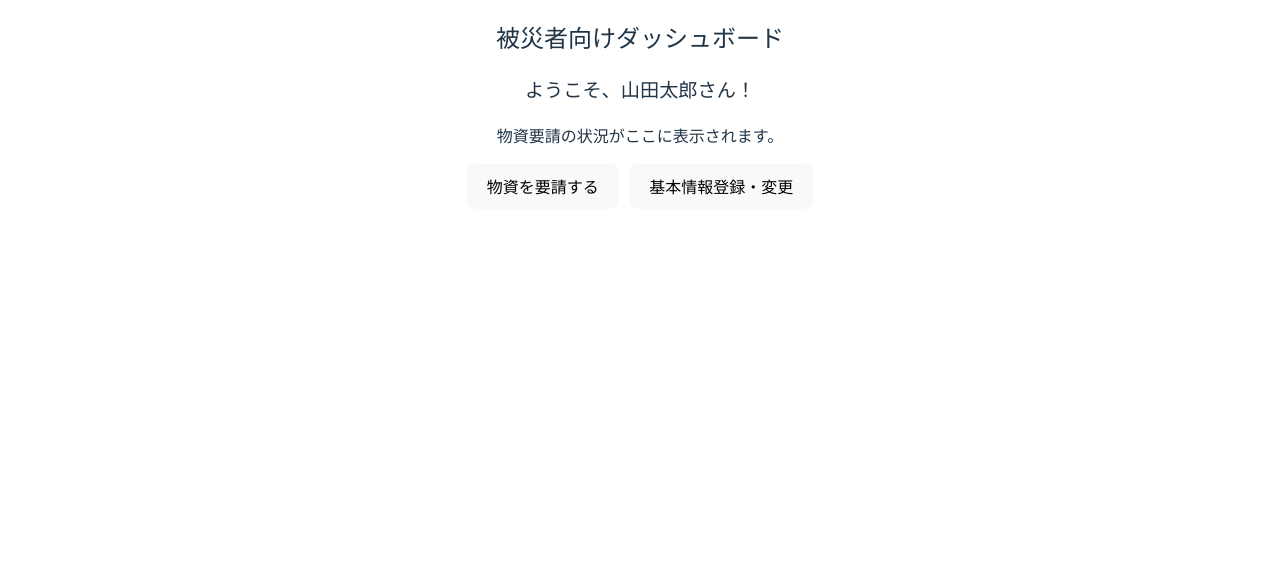
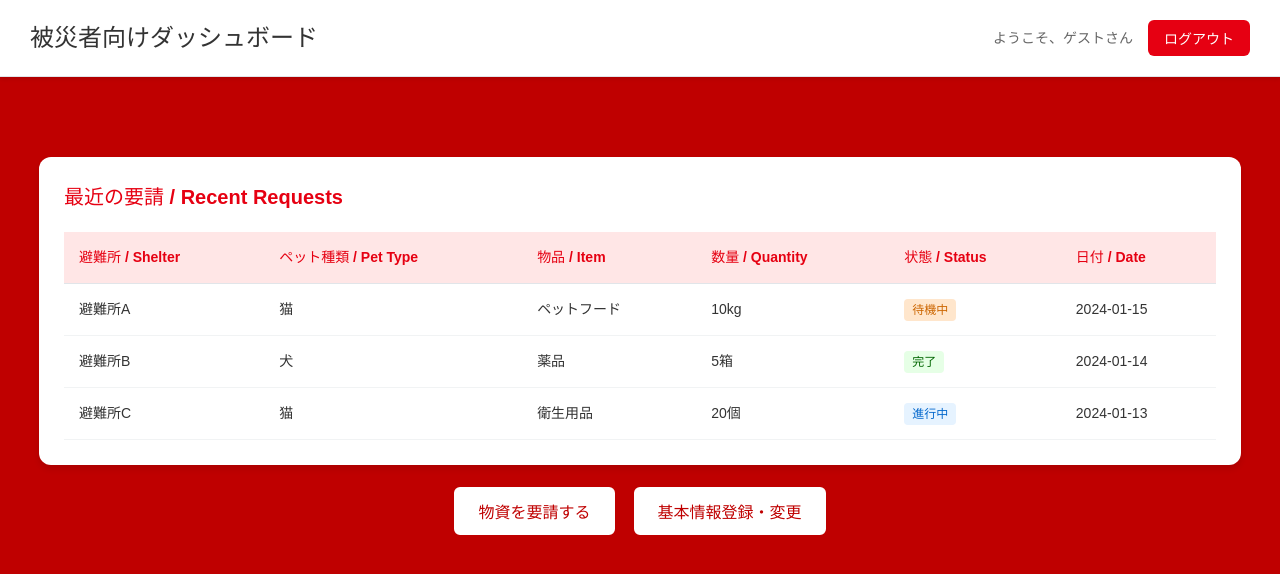
Before and after one commit to ShinjiroTsuku/Ani-Aide_Rakuten_Hackathon, a React (Vite) app in the folder frontend/: page /victim/dashboard in a window 1280 px wide. Shown: the top 574 px of the page. Built offline with nearby package versions, Linux system fonts and the light colour scheme.

Commit message:
被災者画面のUI統一

```diff
--- /dev/null
+++ b/frontend/src/components/victim/CompletePage.css
@@ -0,0 +1,84 @@
+/* frontend/src/components/victim/CompletePage.css
+
+/* 全体を中央に配置するコンテナ */
+.victim-page-container {
+  min-height: 100vh;
+  display: flex;
+  align-items: center;
+  justify-content: center;
+  background-color: #BF0000; /* ページ背景色 */
+  padding: 24px;
+}
+
+/* カード形式のコンテナ */
+.victim-card {
+  width: 100%;
+  max-width: 560px;
+  background-color: #ffffff;
+  border-radius: 12px;
+  padding: 28px 24px;
+  box-shadow: 0 1px 2px rgba(0, 0, 0, 0.04), 0 6px 24px rgba(0, 0, 0, 0.08);
+  text-align: center;
+}
+
+/* タイトルのスタイル */
+.victim-title {
+  margin: 0;
+  margin-bottom: 12px;
+  font-size: 24px;
+  color: #333333;
+  font-weight: 800;
+}
+
+/* テキストのスタイル */
+.victim-text {
+  margin: 0;
+  color: #555555;
+  font-size: 16px;
+  line-height: 1.6;
+}
+
+/* ボタンを並べるコンテナ */
+.victim-actions {
+  display: flex;
+  flex-direction: column; /* ボタンを縦に並べる */
+  gap: 12px; /* ボタン間の余白 */
+  margin-top: 24px;
+}
+
+/* 共通ボタンのスタイル */
+.victim-link-button {
+  text-decoration: none; /* Linkタグのデフォルトの下線を消す */
+}
+
+.victim-primary-btn,
+.victim-secondary-btn {
+  width: 100%;
+  padding: 12px 16px;
+  border: 1px solid #BF0000;
+  border-radius: 10px;
+  font-size: 16px;
+  font-weight: 800;
+  cursor: pointer;
+  transition: all 0.2s ease;
+}
+
+/* プライマリボタン（確定・要請状況確認） */
+.victim-primary-btn {
+  background-color: #BF0000;
+  color: #ffffff;
+}
+
+.victim-primary-btn:hover {
+  background-color: #a00000;
+}
+
+/* セカンダリボタン（戻る・トップに戻る） */
+.victim-secondary-btn {
+  background-color: #ffffff;
+  color: #BF0000;
+}
+
+.victim-secondary-btn:hover {
+  background-color: #f5f5f5;
+}
--- a/frontend/src/components/victim/CompletePage.jsx
+++ b/frontend/src/components/victim/CompletePage.jsx
@@ -1,20 +1,23 @@
 // frontend/src/components/victim/CompletePage.jsx
 import React from 'react';
 import { Link } from 'react-router-dom';
+import './CompletePage.css'; // 新しいCSSファイルをインポート
 
 function CompletePage() {
   return (
-    <div>
-      <h2>完了画面</h2>
-      <p>物資要請が完了しました。</p>
-      <nav>
-        <Link to="/victim/dashboard">
-          <button>要請状況を確認する</button>
-        </Link>
-        <Link to="/">
-          <button style={{ marginLeft: '10px' }}>トップに戻る</button>
-        </Link>
-      </nav>
+    <div className="victim-page-container">
+      <div className="victim-card">
+        <h2 className="victim-title">完了</h2>
+        <p className="victim-text">物資要請が完了しました。</p>
+        <nav className="victim-actions">
+          <Link to="/victim/dashboard" className="victim-link-button">
+            <button className="victim-primary-btn">要請状況を確認する</button>
+          </Link>
+          <Link to="/" className="victim-link-button">
+            <button className="victim-secondary-btn">トップに戻る</button>
+          </Link>
+        </nav>
+      </div>
     </div>
   );
 }
--- /dev/null
+++ b/frontend/src/components/victim/ConfirmPage.css
@@ -0,0 +1,84 @@
+/* frontend/src/components/victim/ConfirmPage.css
+
+/* 全体を中央に配置するコンテナ */
+.victim-page-container {
+  min-height: 100vh;
+  display: flex;
+  align-items: center;
+  justify-content: center;
+  background-color: #BF0000; /* ページ背景色 */
+  padding: 24px;
+}
+
+/* カード形式のコンテナ */
+.victim-card {
+  width: 100%;
+  max-width: 560px;
+  background-color: #ffffff;
+  border-radius: 12px;
+  padding: 28px 24px;
+  box-shadow: 0 1px 2px rgba(0, 0, 0, 0.04), 0 6px 24px rgba(0, 0, 0, 0.08);
+  text-align: center;
+}
+
+/* タイトルのスタイル */
+.victim-title {
+  margin: 0;
+  margin-bottom: 12px;
+  font-size: 24px;
+  color: #333333;
+  font-weight: 800;
+}
+
+/* テキストのスタイル */
+.victim-text {
+  margin: 0;
+  color: #555555;
+  font-size: 16px;
+  line-height: 1.6;
+}
+
+/* ボタンを並べるコンテナ */
+.victim-actions {
+  display: flex;
+  flex-direction: column; /* ボタンを縦に並べる */
+  gap: 12px; /* ボタン間の余白 */
+  margin-top: 24px;
+}
+
+/* 共通ボタンのスタイル */
+.victim-link-button {
+  text-decoration: none; /* Linkタグのデフォルトの下線を消す */
+}
+
+.victim-primary-btn,
+.victim-secondary-btn {
+  width: 100%;
+  padding: 12px 16px;
+  border: 1px solid #BF0000;
+  border-radius: 10px;
+  font-size: 16px;
+  font-weight: 800;
+  cursor: pointer;
+  transition: all 0.2s ease;
+}
+
+/* プライマリボタン（確定・要請状況確認） */
+.victim-primary-btn {
+  background-color: #BF0000;
+  color: #ffffff;
+}
+
+.victim-primary-btn:hover {
+  background-color: #a00000;
+}
+
+/* セカンダリボタン（戻る・トップに戻る） */
+.victim-secondary-btn {
+  background-color: #ffffff;
+  color: #BF0000;
+}
+
+.victim-secondary-btn:hover {
+  background-color: #f5f5f5;
+}
--- a/frontend/src/components/victim/ConfirmPage.jsx
+++ b/frontend/src/components/victim/ConfirmPage.jsx
@@ -1,20 +1,25 @@
 // frontend/src/components/victim/ConfirmPage.jsx
 import React from 'react';
 import { Link, useNavigate } from 'react-router-dom';
+import './ConfirmPage.css'; // 新しいCSSファイルをインポート
 
 function ConfirmPage() {
   const navigate = useNavigate();
 
   return (
-    <div>
-      <h2>確認画面</h2>
-      <p>要請内容に間違いがないかご確認ください。</p>
-      <Link to="/victim/complete">
-        <button>確定</button>
-      </Link>
-      <button onClick={() => navigate(-1)} style={{ marginLeft: '10px' }}>
-        戻る
-      </button>
+    <div className="victim-page-container">
+      <div className="victim-card">
+        <h2 className="victim-title">要請内容確認</h2>
+        <p className="victim-text">要請内容に間違いがないかご確認ください。</p>
+        <div className="victim-actions">
+          <Link to="/victim/complete" className="victim-link-button">
+            <button className="victim-primary-btn">確定</button>
+          </Link>
+          <button onClick={() => navigate(-1)} className="victim-secondary-btn">
+            戻る
+          </button>
+        </div>
+      </div>
     </div>
   );
 }
--- /dev/null
+++ b/frontend/src/components/victim/DashboardPage.css
@@ -0,0 +1,137 @@
+/* src/components/victim/DashboardPage.css */
+.dashboard-container {
+  display: flex;
+  flex-direction: column;
+  min-height: 100vh;
+  background-color: #BF0000;
+  font-family: Arial, sans-serif;
+  color: #333;
+}
+
+.dashboard-header {
+  display: flex;
+  justify-content: space-between;
+  align-items: center;
+  padding: 20px 40px;
+  background-color: #fff;
+  border-bottom: 1px solid #ddd;
+  box-shadow: 0 2px 4px rgba(0, 0, 0, 0.05);
+}
+
+.dashboard-header h1 {
+  font-size: 24px;
+  margin: 0;
+}
+
+.user-info {
+  display: flex;
+  align-items: center;
+  gap: 15px;
+}
+
+.logout-btn {
+  background-color: #f44336;
+  color: white;
+  border: none;
+  padding: 8px 16px;
+  border-radius: 5px;
+  cursor: pointer;
+  transition: background-color 0.3s;
+}
+
+.logout-btn:hover {
+  background-color: #d32f2f;
+}
+
+.dashboard-nav {
+  display: flex;
+  gap: 15px;
+  margin-top: 20px;
+}
+
+.nav-button {
+  padding: 12px 24px;
+  font-size: 16px; /* JSXでは数値だが、CSSでは単位(px)が必要 */
+  font-weight: 700;
+  border-radius: 8px;
+  cursor: pointer;
+}
+
+.primary-button {
+  background-color: #fff;
+  color: #BF0000;
+  border: 2px solid #BF0000;
+}
+
+.secondary-button {
+  background-color: #fff;
+  color: #BF0000;
+  border: 2px solid #BF0000;
+}
+
+.dashboard-main {
+  flex-grow: 1;
+  display: flex;
+  flex-direction: column;
+  align-items: center;
+
+  text-align: center;
+  padding-top: 40px; /* ヘッダーとの間に余白 */
+  width: 100%;
+}
+
+.recent-requests {
+  width: 90%; /* 親要素の幅に合わせて広げる */
+  margin-top: 40px;
+  background: white;
+  padding: 20px;
+  border-radius: 10px;
+  box-shadow: 0 4px 6px rgba(0, 0, 0, 0.1);
+  text-align: left;
+}
+
+.recent-requests h3 {
+  font-size: 1.5rem;
+  margin-bottom: 20px;
+  color: #333;
+}
+
+.requests-table {
+  width: 100%;
+  overflow-x: auto; /* 表が画面からはみ出る場合にスクロール可能にする */
+}
+
+.requests-table table {
+  width: 100%;
+  border-collapse: collapse; /* セルのボーダーを結合 */
+}
+
+.requests-table th, .requests-table td {
+  padding: 12px 15px;
+  border-bottom: 1px solid #eee;
+  text-align: left;
+}
+
+.requests-table thead tr {
+  background-color: #f8f9fa;
+}
+
+.status-badge {
+  padding: 5px 10px;
+  border-radius: 20px;
+  font-size: 0.8rem;
+  font-weight: bold;
+  color: white;
+}
+
+.status-badge.pending {
+  background-color: #ffc107; /* 待機中 */
+}
+
+.status-badge.completed {
+  background-color: #28a745; /* 完了 */
+}
+
+.status-badge.in-progress {
+  background-color: #007bff; /* 進行中 */
+}
--- a/frontend/src/components/victim/DashboardPage.jsx
+++ b/frontend/src/components/victim/DashboardPage.jsx
@@ -1,35 +1,88 @@
-import React from 'react';
-import { Link } from 'react-router-dom';
+// frontend/src/components/victim/DashboardPage.jsx
+import React, { useState, useEffect } from 'react';
+import { Link, useLocation, useNavigate } from 'react-router-dom';
+import './DashboardPage.css';
 
 function DashboardPage() {
-  // ユーザーの名前を直接変数に代入
-  const name = "山田太郎";
+  const location = useLocation();
+  const navigate = useNavigate();
+
+  const userEmail = location.state?.userEmail || 'ゲスト';
+
+  const handleLogout = () => {
+    navigate('/victim/login');
+  };
+
+  // ★ここに仮の要請データを追加
+  const mockRecentRequests = [
+    { id: 1, shelter: '避難所A', petType: '猫', item: 'ペットフード', quantity: '10kg', status: 'pending', date: '2024-01-15' },
+    { id: 2, shelter: '避難所B', petType: '犬', item: '薬品', quantity: '5箱', status: 'completed', date: '2024-01-14' },
+    { id: 3, shelter: '避難所C', petType: '猫', item: '衛生用品', quantity: '20個', status: 'in-progress', date: '2024-01-13' },
+  ];
 
   return (
-    <div>
-      <h2>被災者向けダッシュボード</h2>
-      {/* ログインしたユーザーの名前を表示 */}
-      <p style={{ fontSize: '1.2rem', fontWeight: 'bold' }}>ようこそ、{name}さん！</p>
-      <p>物資要請の状況がここに表示されます。</p>
-      <nav>
+    <div className="dashboard-container">
+      <header className="dashboard-header">
+        <h1>被災者向けダッシュボード</h1>
+        <div className="user-info">
+          <span>ようこそ、{userEmail}さん</span>
+          <button className="logout-btn" onClick={handleLogout}>
+            ログアウト
+          </button>
+        </div>
+      </header>
+
+      <main className="dashboard-main">
+
+        {/* ★ここに表を追加 */}
+        <div className="recent-requests">
+          <h3>最近の要請 / Recent Requests</h3>
+          <div className="requests-table">
+            <table>
+              <thead>
+                <tr>
+                  <th>避難所 / Shelter</th>
+                  <th>ペット種類 / Pet Type</th>
+                  <th>物品 / Item</th>
+                  <th>数量 / Quantity</th>
+                  <th>状態 / Status</th>
+                  <th>日付 / Date</th>
+                </tr>
+              </thead>
+              <tbody>
+                {mockRecentRequests.map(request => (
+                  <tr key={request.id}>
+                    <td>{request.shelter}</td>
+                    <td>{request.petType}</td>
+                    <td>{request.item}</td>
+                    <td>{request.quantity}</td>
+                    <td>
+                      <span className={`status-badge ${request.status}`}>
+                        {request.status === 'pending' ? '待機中' :
+                         request.status === 'completed' ? '完了' : '進行中'}
+                      </span>
+                    </td>
+                    <td>{request.date}</td>
+                  </tr>
+                ))}
+              </tbody>
+            </table>
+          </div>
+        </div>
+
+        <nav className="dashboard-nav">
           <Link to="/victim/request">
-          <button>物資を要請する</button>
+            <button className="nav-button primary-button">物資を要請する</button>
           </Link>
-
-        {/* ★ここを修正します */}
-        {/* <Link to="/victim/status">
-          <button style={{ marginLeft: '10px' }}>基本情報登録・変更</button>
-        </Link> */}
-
-        {/* ★aタグを使って、外部サイトに直接リンク */}
           <a
             href="https://my.rakuten.co.jp/"
             target="_blank"
             rel="noopener noreferrer"
           >
-          <button style={{ marginLeft: '10px' }}>基本情報登録・変更</button>
+            <button className="nav-button secondary-button">基本情報登録・変更</button>
           </a>
         </nav>
+      </main>
     </div>
   );
 }
--- a/frontend/src/components/victim/LoginPage.jsx
+++ b/frontend/src/components/victim/LoginPage.jsx
@@ -3,34 +3,29 @@ import React, { useState } from 'react';
 import { useNavigate } from 'react-router-dom';
 import './LoginPage.css';
 
-function LoginPage() {
-  const [email, setEmail] = useState(''); // ★UserIDからEmailに変更
+function LoginPage({ onBack }) {
+  const [email, setEmail] = useState('');
   const [password, setPassword] = useState('');
-  const [error, setError] = useState(''); // ★エラーメッセージ用のStateを追加
+  const [error, setError] = useState('');
   const [isLoading, setIsLoading] = useState(false);
-
   const navigate = useNavigate();
 
-  const handleLogin = (e) => {
+  const handleBack = () => navigate(-1);
+
+  const handleSubmit = (e) => {
     e.preventDefault();
     setIsLoading(true);
 
-    // ★認証チェック
-    if (email === 'hanako@example.com' && password === 'cde123') {
-      // ログイン成功
-      console.log("ログイン成功");
-      setError('');
-      navigate('/victim/dashboard');
-    } else {
-      // ログイン失敗
-      console.log("ログイン失敗");
-      setError('IDまたはパスワードが間違っています。');
+    setTimeout(() => {
+      if (email === 'hanako@example.com' && password === 'cde123') {
+        setError('');
+        // Navigate to the dashboard after successful login, passing the email as state
+        navigate('/victim/dashboard', { state: { userEmail: email } });
+      } else {
+        setError('IDまたはパスワードが間違っています。');
+      }
       setIsLoading(false);
-    }
-  };
-
-  const handleBack = () => {
-    navigate('/');
+    }, 1000);
   };
 
   return (
@@ -40,59 +35,48 @@ function LoginPage() {
           <h2>被災者ログイン</h2>
           <p>Victim Login</p>
         </div>
-
-        <form onSubmit={handleLogin} className="victim-login-form">
+        <form onSubmit={handleSubmit} className="victim-login-form">
           <div className="form-group">
-            <label htmlFor="email">メールアドレス / Email</label>
+            <label htmlFor="email">Email</label>
             <input
               type="email"
               id="email"
               value={email}
               onChange={(e) => setEmail(e.target.value)}
-              placeholder="メールアドレスを入力"
+              placeholder="hanako@example.com"
               required
               disabled={isLoading}
             />
           </div>
-
           <div className="form-group">
-            <label htmlFor="password">パスワード / Password</label>
+            <label htmlFor="password">Password</label>
             <input
               type="password"
               id="password"
               value={password}
               onChange={(e) => setPassword(e.target.value)}
-              placeholder="パスワードを入力"
+              placeholder="cde123"
               required
               disabled={isLoading}
             />
           </div>
-
-          {error && <div className="error-message">{error}</div>}
-
+          {error && <p className="error-message">{error}</p>}
           <div className="form-actions">
             <button
               type="submit"
               className="login-button"
               disabled={isLoading || !email || !password}
             >
-              {isLoading ? 'ログイン中...' : 'ログイン / Login'}
+              {isLoading ? 'ログイン中...' : 'ログイン'}
             </button>
-
-            <button
-              type="button"
-              className="back-button"
-              onClick={handleBack}
-              disabled={isLoading}
-            >
-              戻る / Back
+            <button type="button" className="back-button" onClick={handleBack} disabled={isLoading}>
+              戻る
             </button>
           </div>
         </form>
-
         <div className="victim-login-footer">
-          <p>被災者アカウントでログインしてください</p>
-          <p>Please login with your victim account</p>
+          <p>被災者権限が必要です</p>
+          <p>Victim privileges required</p>
         </div>
       </div>
     </div>
```
Lines whose indentation alone changed are shown as unchanged.
